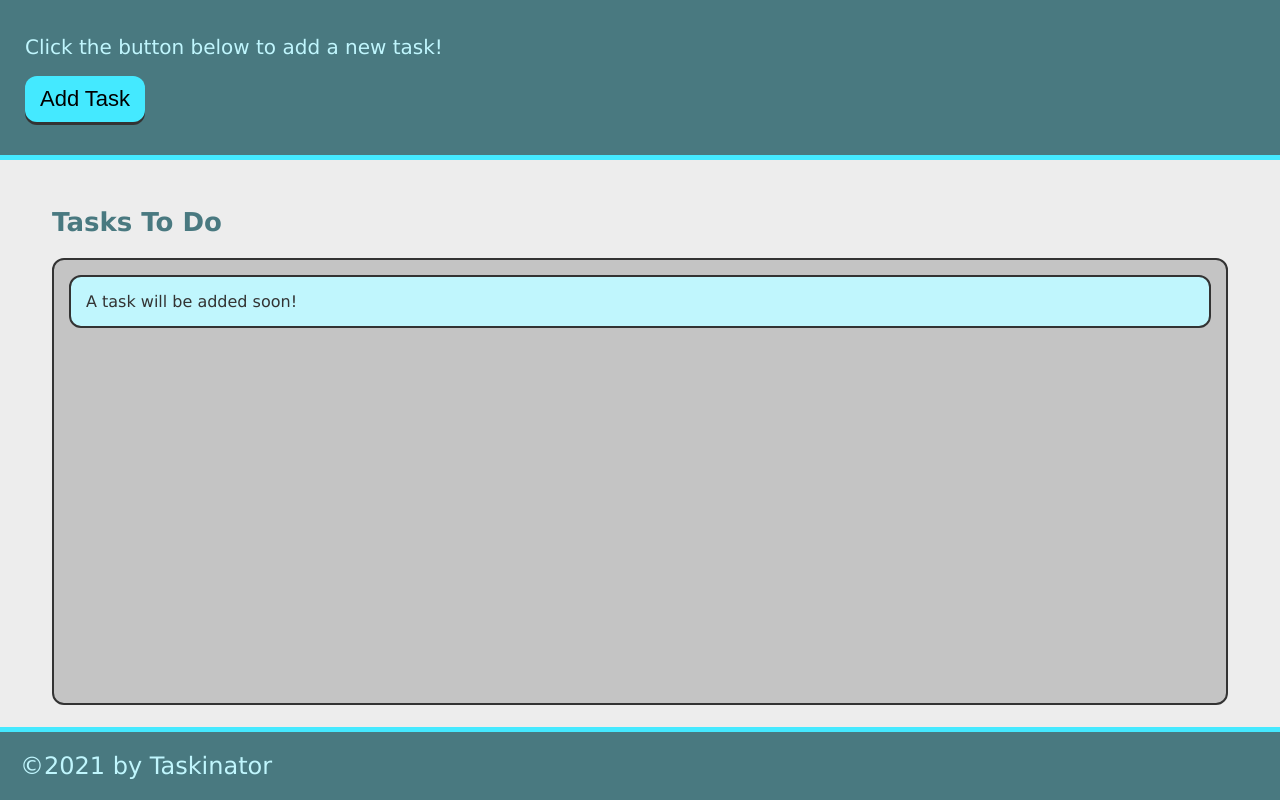
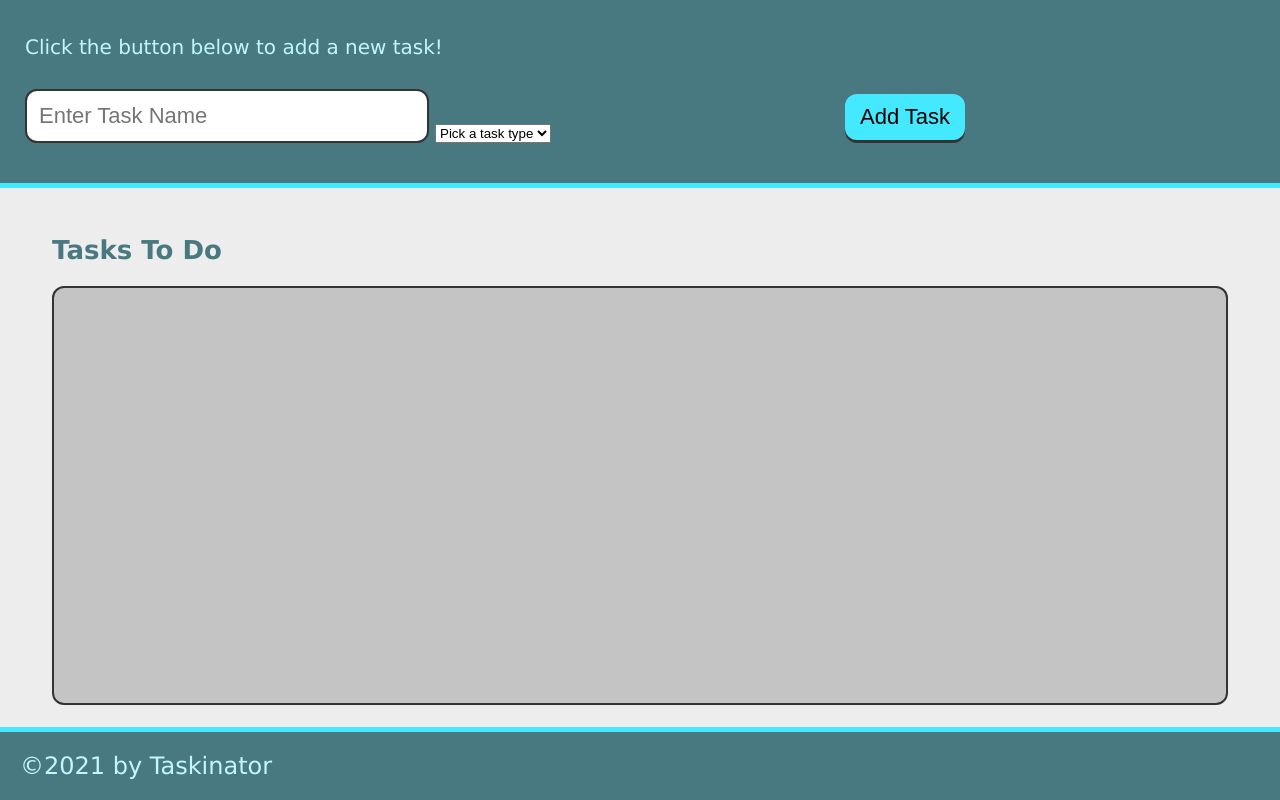
Before and after one commit to thecatwest/taskinator, a plain HTML site: page index.html in a window 1280 px wide. Drawn offline with Linux system fonts and the light colour scheme.

Commit message:
add ability to add a task type

```diff
--- a/index.html
+++ b/index.html
@@ -13,14 +13,29 @@
     <header>
         <h1 class="page-title"></h1>
         <p>Click the button below to add a new task!</p>
-        <button class="btn" id="save-task">Add Task</button>
+        <form id="task-form">
+            <div class="form-group">
+                <input type="text" name="task-name" placeholder="Enter Task Name" />
+            </div>
+            <div class="form-group">
+                <select name="task-type" class="selecct-dropdown">
+                    <option value="" disabled selected>Pick a task type</option>
+                    <option value="Print">Print</option>
+                    <option value="Web">Web</option>
+                    <option value="Mobile">Mobile</option>
+                </select>
+            </div>
+            <div class="form-group">
+                <button class="btn" id="save-task" type="submit">Add Task</button>
+            </div>
+        </form>
     </header>
 
     <main class="page-content">
         <section class="task-list-wrapper">
             <h2 class="list-title">Tasks To Do</h2>
             <ul class="task-list" id="tasks-to-do">
-                <li class="task-item">A task will be added soon!</li>
+                <!-- <li class="task-item">A task will be added soon!</li> -->
             </ul>
         </section>
     </main>
```
